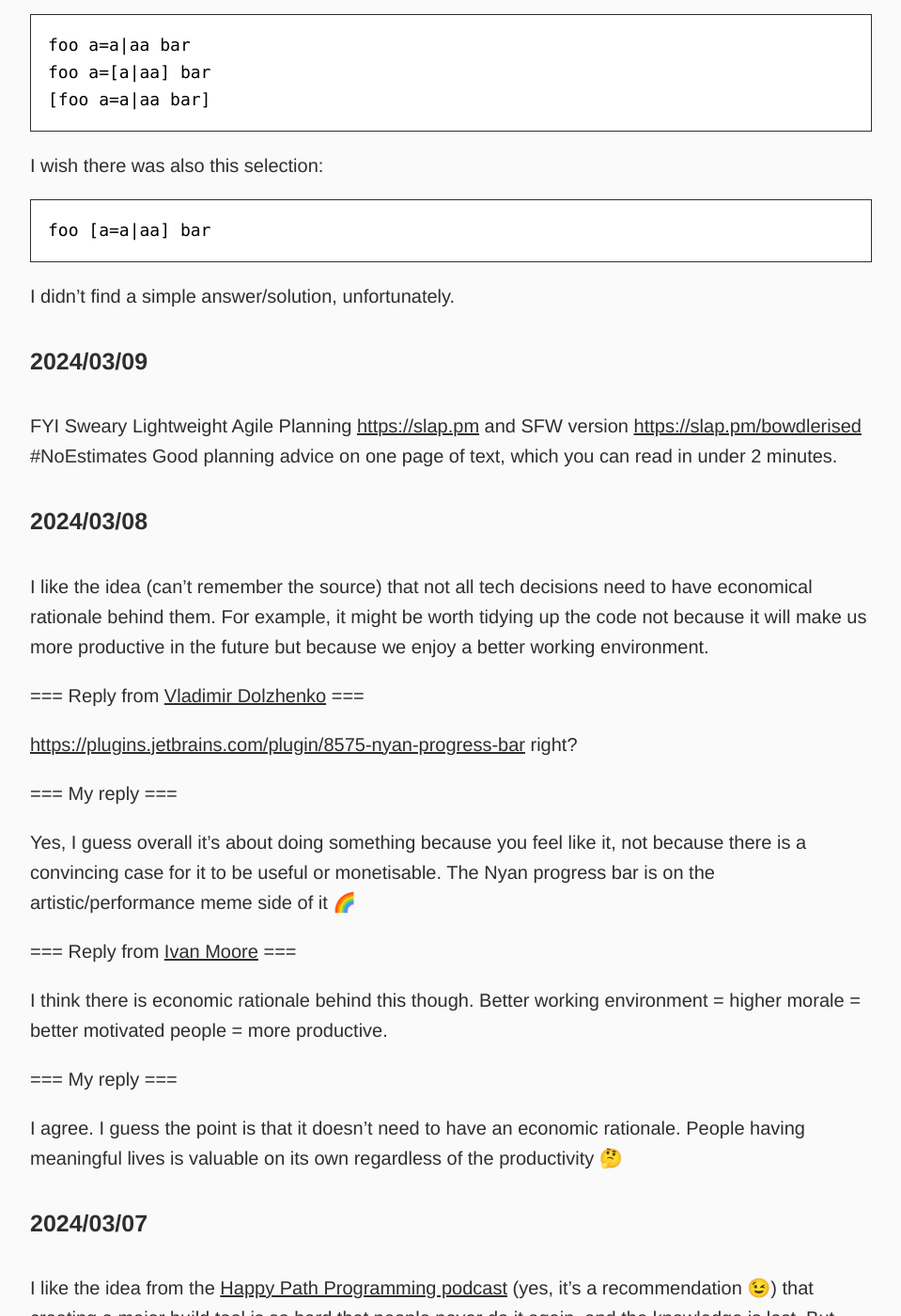
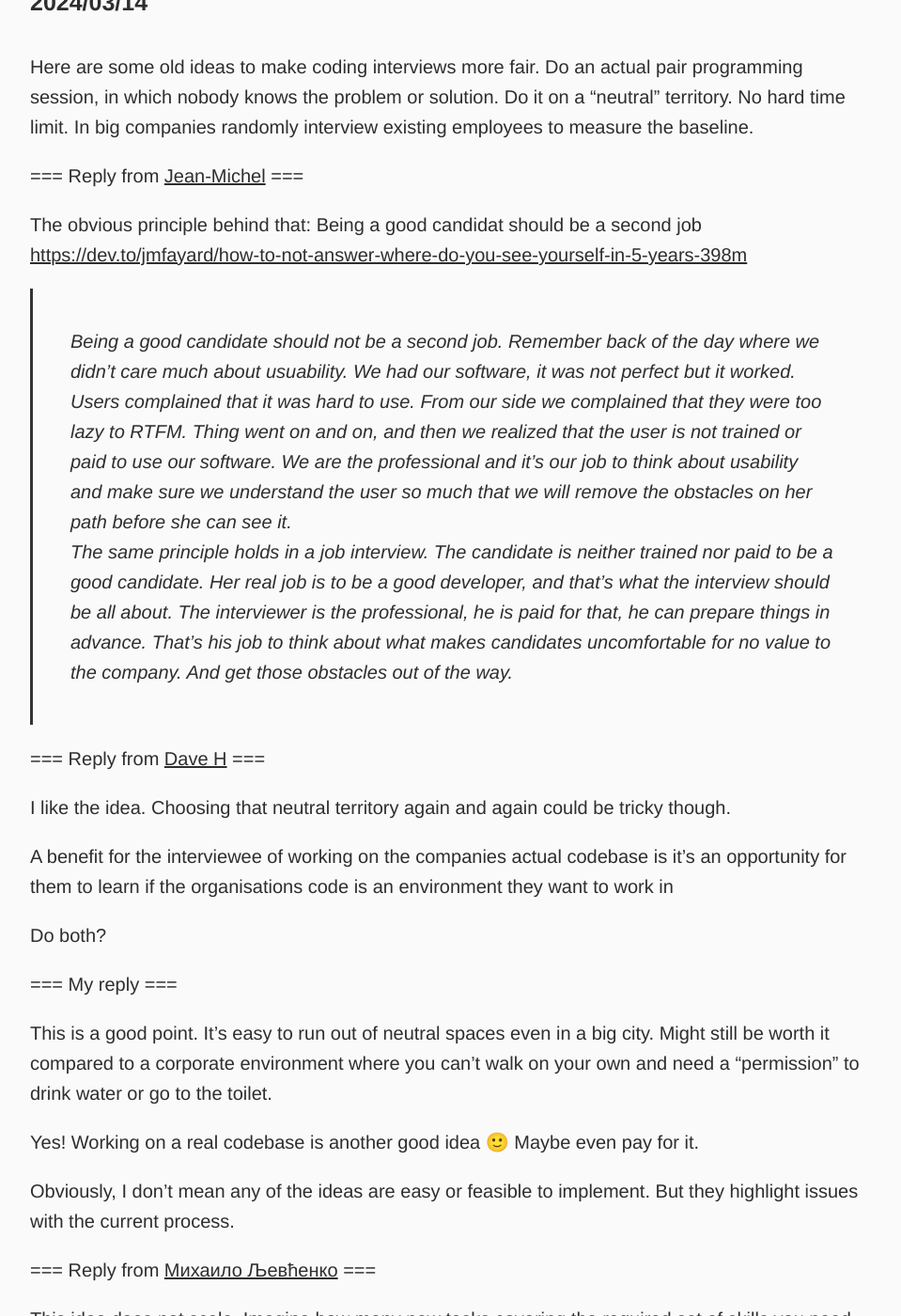
Before and after one commit to dkandalov/dkandalov.github.io, a Jekyll site: the page built from micro-blog.md, in a window 1280 px wide and 1400 px high, scrolled down 1070 px. Shown: the whole window at 94% size, without its empty margins (160-1119 px from the left). Built offline with Jekyll 4.4.1, drawn with Linux system fonts in a browser that asks for light colours; some of the changed text lies outside the part shown.

Commit message:
updated micro-blog

```diff
--- a/micro-blog.md
+++ b/micro-blog.md
@@ -2,6 +2,63 @@
 layout: post
 permalink: /micro-blog/
 ---
+
+#### 2024/03/16
+One solution for the coding interviews could be for everyone to do them on a regular basis in the spirit of code katas. But when I ask people I know from the big tech to do it on a weekend, they are not very keen and imply it's a waste of time. Something doesn't add up here 🧐
+
+#### 2024/03/15
+It might seem weird today, but puzzle-focused interviews were a norm in the tech industry 20+ years ago. With the pinnacle of the ["How Would You Move Mount Fuji?"](https://www.goodreads.com/book/show/205266.How_Would_You_Move_Mount_Fuji_Microsoft_s_Cult_of_the_Puzzle_How_the_World_s_Smartest_Companies_Select_the_Most_Creative_Thinkers) book. I hope in 20 years we will look back at the current hiring process with the same amount of disbelief #progress
+
+<img src="../assets/images/micro-blog/2024-03-15.png" width="80%" height="80%"/>
+
+#### 2024/03/14
+Here are some old ideas to make coding interviews more fair. Do an actual pair programming session, in which nobody knows the problem or solution. Do it on a "neutral" territory. No hard time limit. In big companies randomly interview existing employees to measure the baseline.
+
+=== Reply from [Jean-Michel](https://twitter.com/jm_fayard) ===
+
+The obvious principle behind that: Being a good candidat should be a second job <https://dev.to/jmfayard/how-to-not-answer-where-do-you-see-yourself-in-5-years-398m>
+
+
+> Being a good candidate should not be a second job.
+Remember back of the day where we didn't care much about usuability. We had our software, it was not perfect but it worked. Users complained that it was hard to use. From our side we complained that they were too lazy to RTFM.
+> Thing went on and on, and then we realized that the user is not trained or paid to use our software.
+> We are the professional and it's our job to think about usability and make sure we understand the user so much that we will remove the obstacles on her path before she can see it.
+> <br/>
+> The same principle holds in a job interview.
+> The candidate is neither trained nor paid to be a good candidate.
+> Her real job is to be a good developer, and that's what the interview should be all about.
+> The interviewer is the professional, he is paid for that, he can prepare things in advance. That's his job to think about what makes candidates uncomfortable for no value to the company. And get those obstacles out of the way.
+
+
+=== Reply from [Dave H](https://twitter.com/thinkfoo) ===
+
+I like the idea. Choosing that neutral territory again and again could be tricky though.
+
+A benefit for the interviewee of working on the companies actual codebase is it's an opportunity for them to learn if the organisations code is an environment they want to work in
+
+Do both?
+
+=== My reply ===
+
+This is a good point. It’s easy to run out of neutral spaces even in a big city. Might still be worth it compared to a corporate environment where you can’t walk on your own and need a “permission” to drink water or go to the toilet.
+
+Yes! Working on a real codebase is another good idea 🙂 Maybe even pay for it.
+
+Obviously, I don’t mean any of the ideas are easy or feasible to implement. But they highlight issues with the current process.
+
+=== Reply from [Михаило Љевћенко](https://twitter.com/TheMishkun) ===
+
+This idea does not scale. Imagine how many new tasks covering the required set of skills you need to craft in medium-large companies?
+
+Good coding interviews already resemble pair programming. Yes, interviewer done that task dozens of times, but that advantage can be neutralized by selecting everyday tasks as interview tasks.
+
+If you hire a backend dev, make them do a CRUD app with some specific of your domain. They've too done cruds dozens if not hundreds of times. So the fact that interviewer done this particular task shouldn't matter.
+
+=== My reply ===
+
+I suspect that interviewers who are very familiar with the problem can be affected by [attribution](https://en.wikipedia.org/wiki/Attribution_bias) and [self-serving](https://en.wikipedia.org/wiki/Self-serving_bias) biases. And since knowing about the bias doesn't make you less biased, something else needs to change.
+
+
 
 #### 2024/03/13
 To be fair, in #IntelliJ it's easy to write a naive expansion to word boundaries (see attached snippet for LivePlugin). What's hard is to make it work in all contexts with other selection expansion handlers (it doesn't). And given enough users, someone will always be upset 👍
```
Also changed, not shown: assets/images/micro-blog/2024-03-15.png (added).
